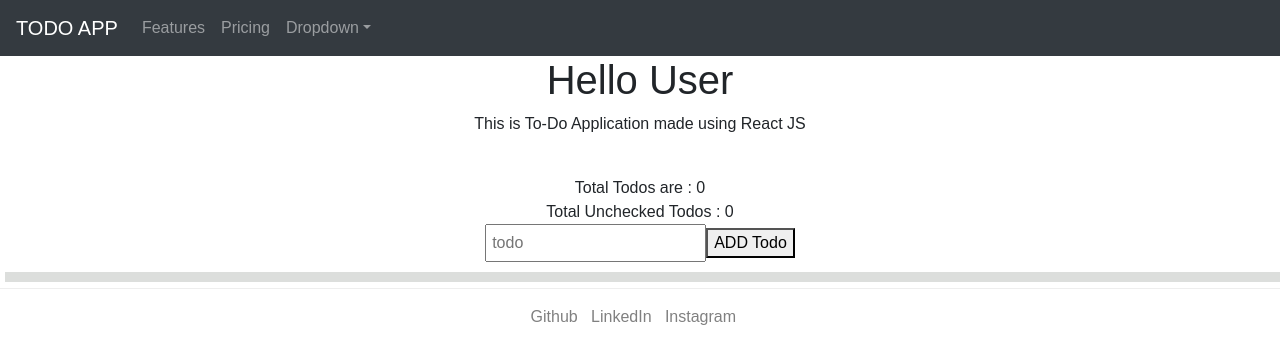
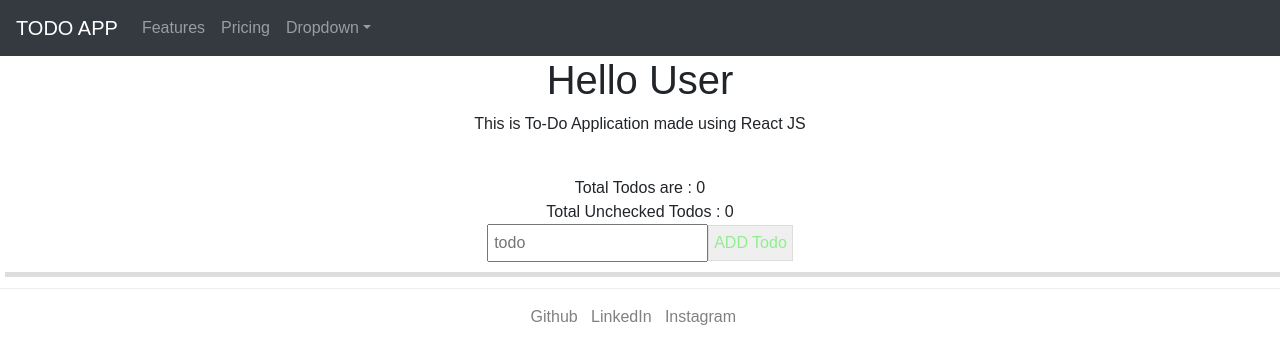
Before and after one commit to ashutosh1401/ToDo-App, a React (Create React App) app: page / in a window 1280 px wide. Shown: the top 364 px of the page. Built offline with nearby package versions, Linux system fonts and the light colour scheme.

Commit message:
Added Key in App.js and more styles

```diff
--- a/src/App.js
+++ b/src/App.js
@@ -93,11 +93,14 @@ export default class App extends Component {
               placeholder="todo"
               onChange={this.handleValue}
             />
-            <button onClick={this.handleChange}>ADD Todo</button>
+            <button onClick={this.handleChange} className="addbtn">
+              ADD Todo
+            </button>
           </form>
           <ul>
             {this.state.todos.map((todo) => (
               <Todo
+                key={todo.id}
                 todo={todo}
                 onDelete={() => this.removeTodo(todo.id)}
                 onToggle={() => this.toggleTodo(todo.id)}
--- a/src/styles.css
+++ b/src/styles.css
@@ -9,12 +9,20 @@ ul {
   padding: 5px;
 }
 .bod {
-  box-shadow: 5px 10px #dcdedc;
+  box-shadow: 5px 5px #dcdedc;
+}
+.bod:hover {
+  transform: translate(1.1);
 }
 
 li {
+  margin: 2px;
   padding: 5px;
   border-top: 2px solid #dcdedc;
+  box-shadow: -1px 1px 5px 5px #888888;
+}
+li:hover {
+  transform: translate(1.1);
 }
 input {
   padding: 5px;
@@ -49,3 +57,16 @@ footer a:hover {
   background-color: #fc4d44;
   color: whitesmoke;
 }
+
+.addbtn {
+  color: lightgreen;
+  padding: 5px;
+  border: 1px solid #dcdedc;
+}
+.addbtn:hover {
+  background-color: lightgreen;
+  color: whitesmoke;
+}
+input[type="checkbox"] {
+  padding: 5px;
+}
```
